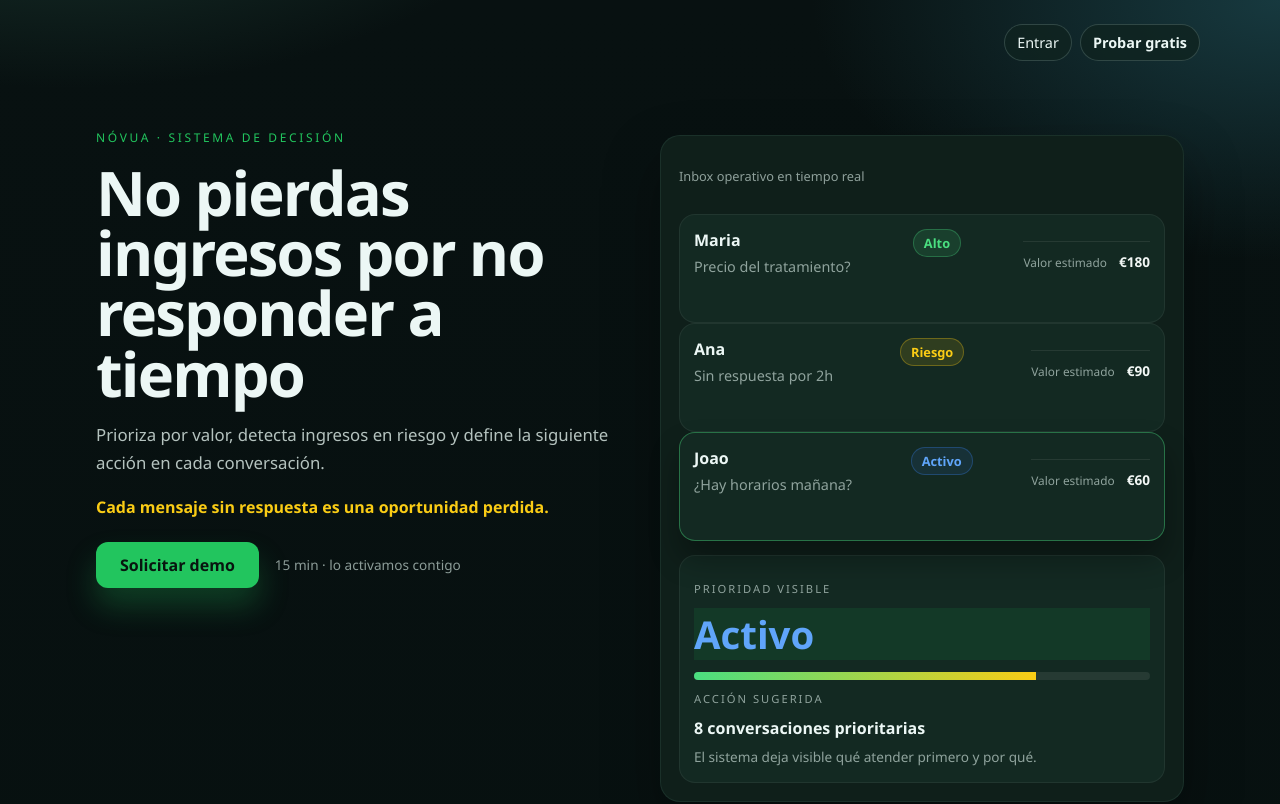
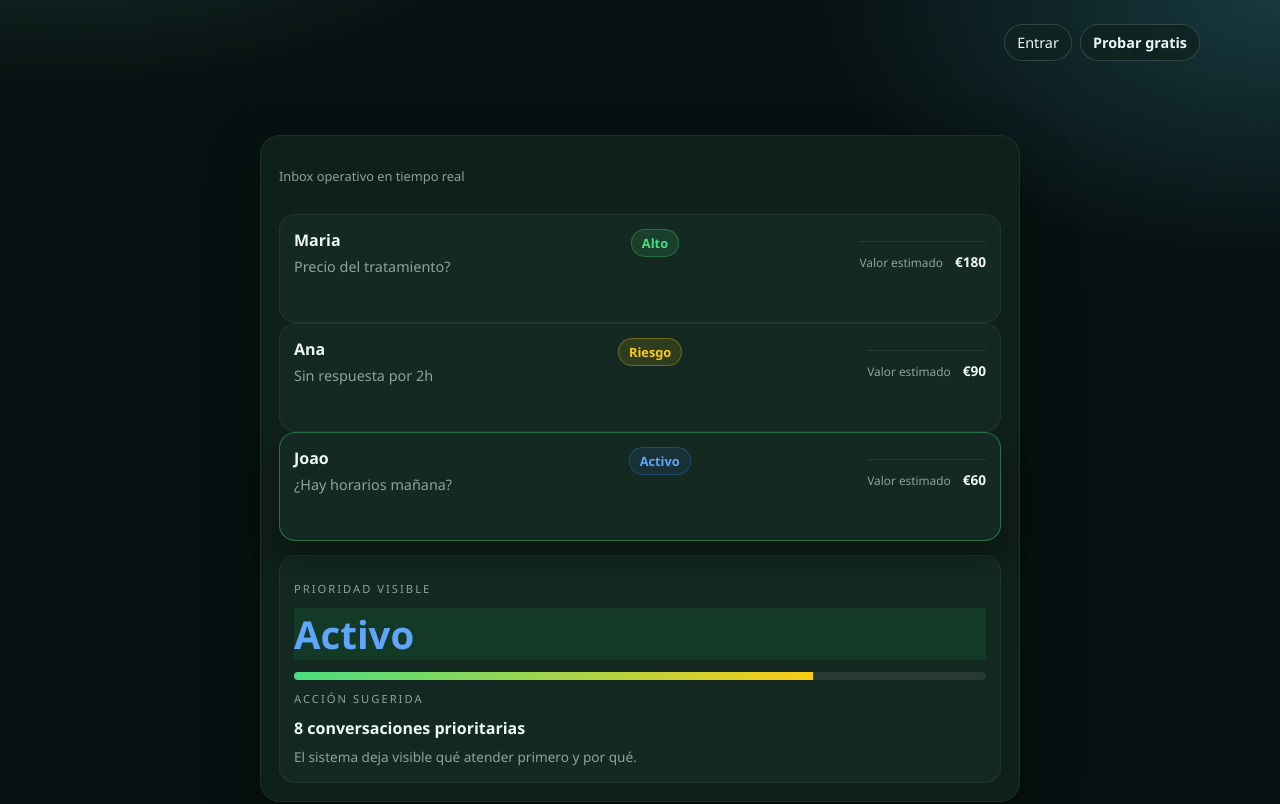
Before and after one commit to iveteamorim/ai-ops-inbox, a Next.js app: page / in a window 1280 px wide. Shown: the top 804 px of the page. Built offline with nearby package versions, Linux system fonts and the light colour scheme; no server answers.

Commit message:
focus landing hero on mockup only

```diff
--- a/src/app/globals.css
+++ b/src/app/globals.css
@@ -754,10 +754,11 @@ a {
 
 .landing-hero {
   display: grid;
-  grid-template-columns: repeat(2, minmax(0, 1fr));
-  gap: 40px;
-  align-items: flex-start;
+  grid-template-columns: 1fr;
+  gap: 24px;
+  align-items: center;
   margin-top: 24px;
+  justify-items: center;
 }
 
 .landing-kicker {
@@ -836,6 +837,11 @@ a {
   padding: 18px;
   box-shadow: 0 25px 55px rgba(0, 0, 0, 0.35);
   margin-top: 6px;
+  max-width: 760px;
+}
+
+.landing-mockup {
+  width: 100%;
 }
 
 .landing-mockup-head {
@@ -1117,10 +1123,6 @@ a {
 }
 
 @media (max-width: 980px) {
-  .landing-hero {
-    grid-template-columns: 1fr;
-  }
-
   .landing-grid {
     grid-template-columns: 1fr;
   }
--- a/src/app/page.tsx
+++ b/src/app/page.tsx
@@ -47,19 +47,6 @@ export default function LandingPage() {
 
       <div className="landing-shell">
         <section className="landing-hero">
-          <div className="landing-hero-copy">
-            <p className="landing-kicker">{t("landing_brand_kicker")}</p>
-            <h1 className="landing-title">{t("landing_title")}</h1>
-            <p className="landing-subtitle">{t("landing_subtitle")}</p>
-            <p className="landing-highlight">{t("landing_hero_highlight")}</p>
-          <div className="landing-actions">
-            <Link className="landing-button" href="#pricing">
-              {t("landing_onboarding_cta")}
-            </Link>
-            <span className="landing-tagline">{t("landing_hero_tagline")}</span>
-          </div>
-          </div>
-
           <div className="landing-mockup" aria-hidden="true">
             <div className="landing-mockup-head">
               <p>{t("landing_demo_label")}</p>
```
